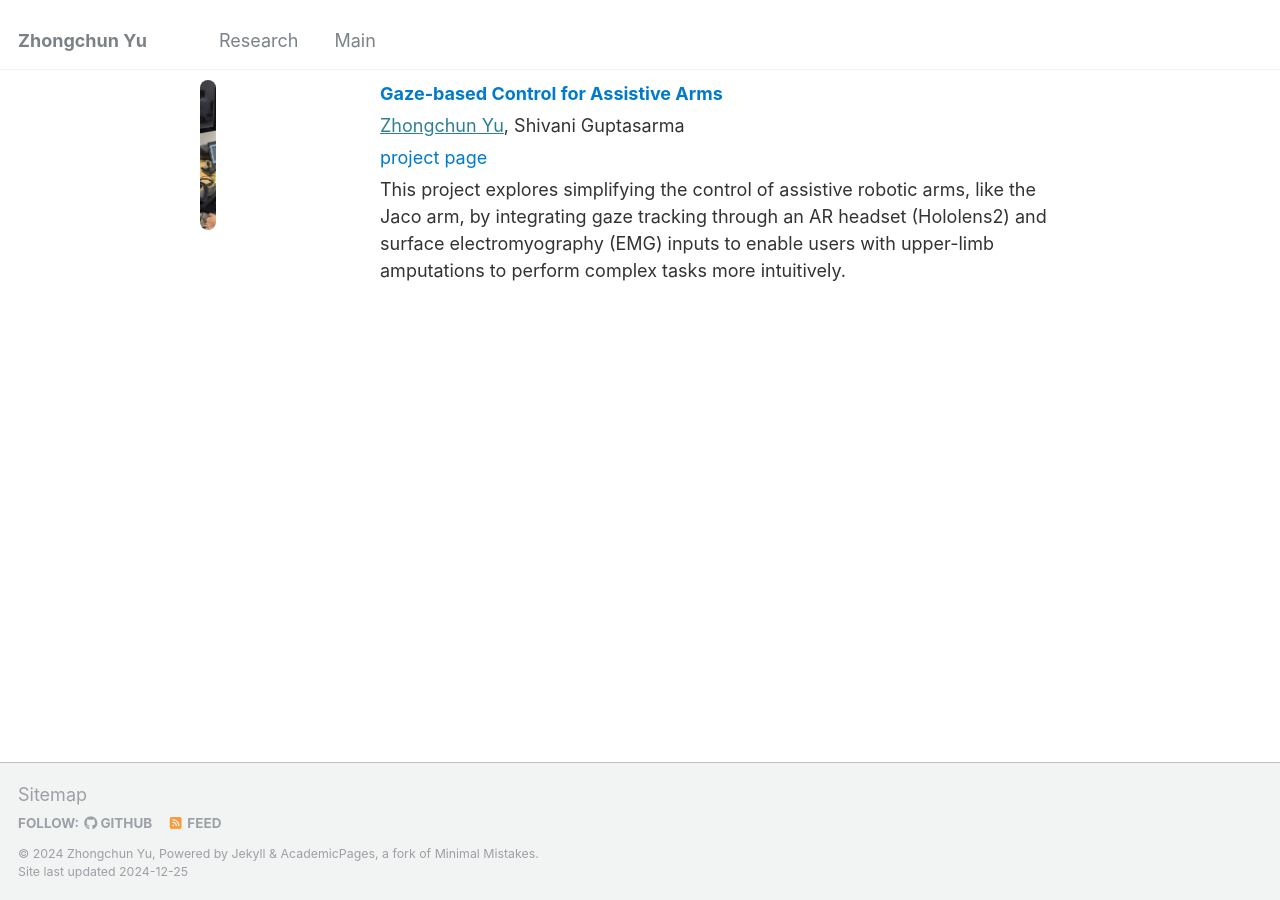
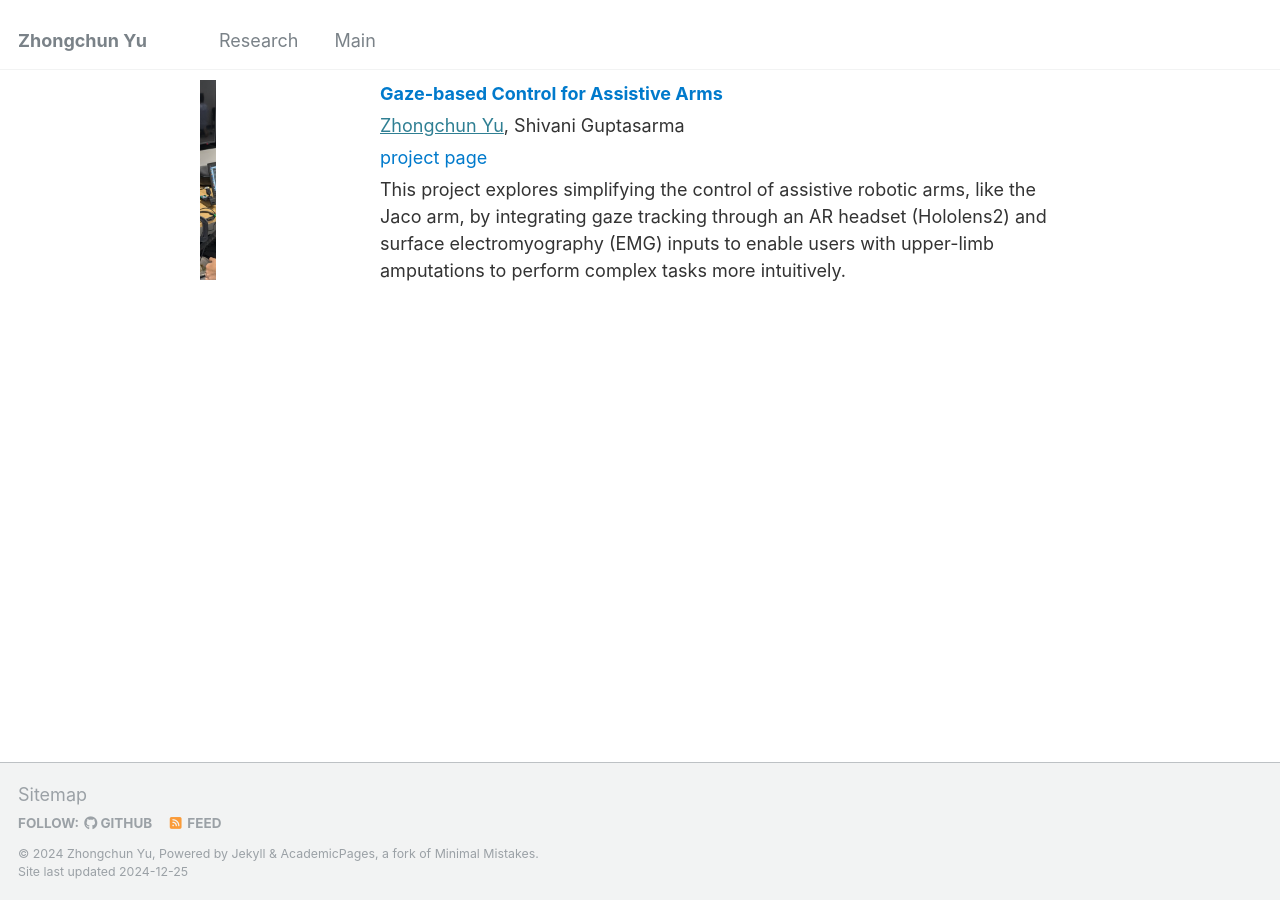
Before and after one commit to yuzhongchun17/yuzhongchun17.github.io, a Jekyll site: the page built from _pages/research.html, in a window 1280 px wide. Built offline with Jekyll 4.4.1, drawn with Linux system fonts in a browser that asks for light colours.

Commit message:
Update research.html

```diff
--- a/_pages/research.html
+++ b/_pages/research.html
@@ -38,10 +38,9 @@
     }
 
     .research-media img {
-      width: 150px; /* Make the image square */
-      height: 150px; /* Force the height to match width */
+      width: 200px; /* Make the image square */
+      height: 200px; /* Force the height to match width */
       object-fit: cover; /* Ensure the image content fits and crops excess */
-      border-radius: 8px; /* Optional: add rounded corners */
     }
 
     .research-content {
@@ -72,6 +71,11 @@
 
     .research-meta {
       font-style: italic;
+    }
+
+    .research-authors:hover {
+      color: orange; /* Change to orange on hover */
+      text-decoration: none; /* Remove underline */
     }
 
     .research-links a {
```
